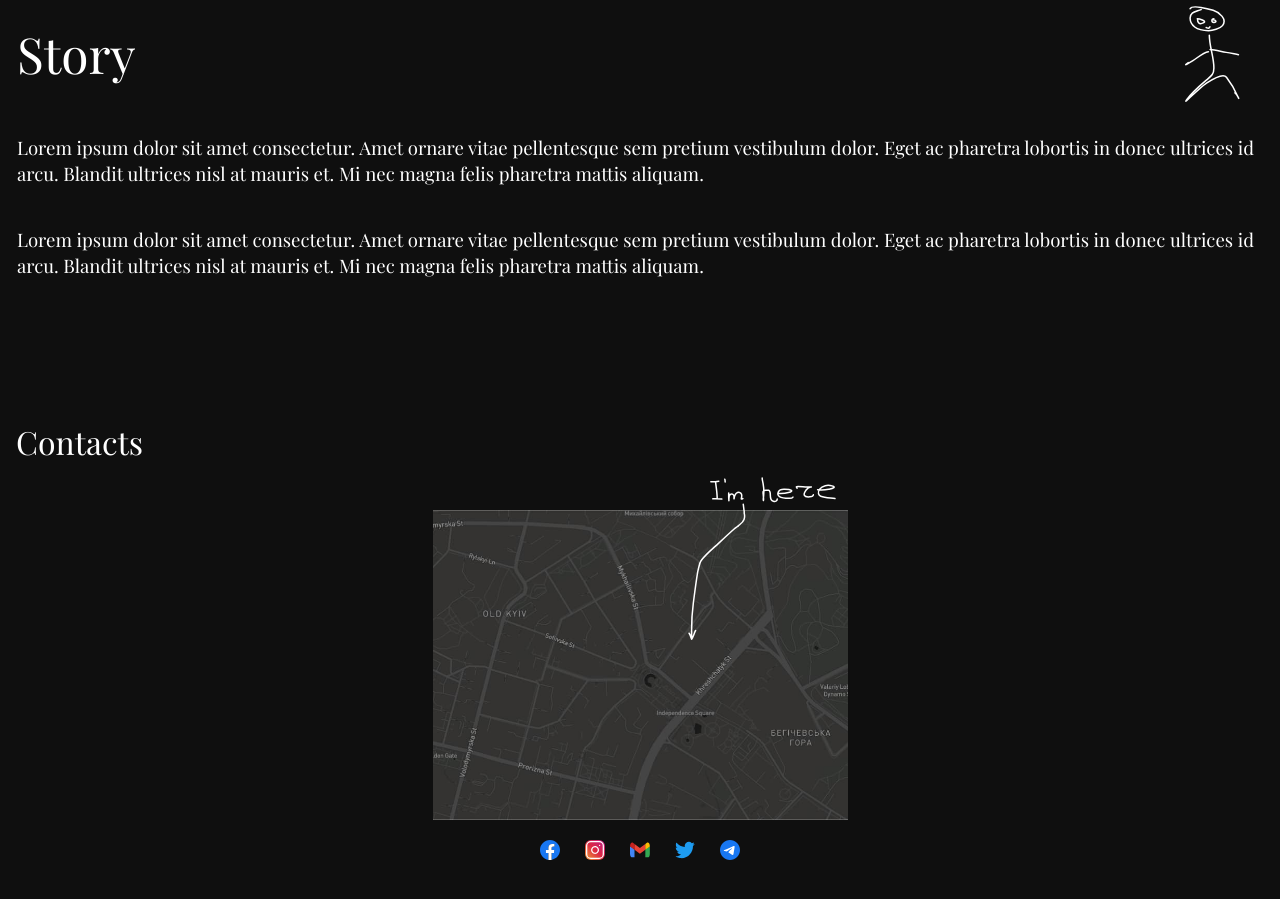
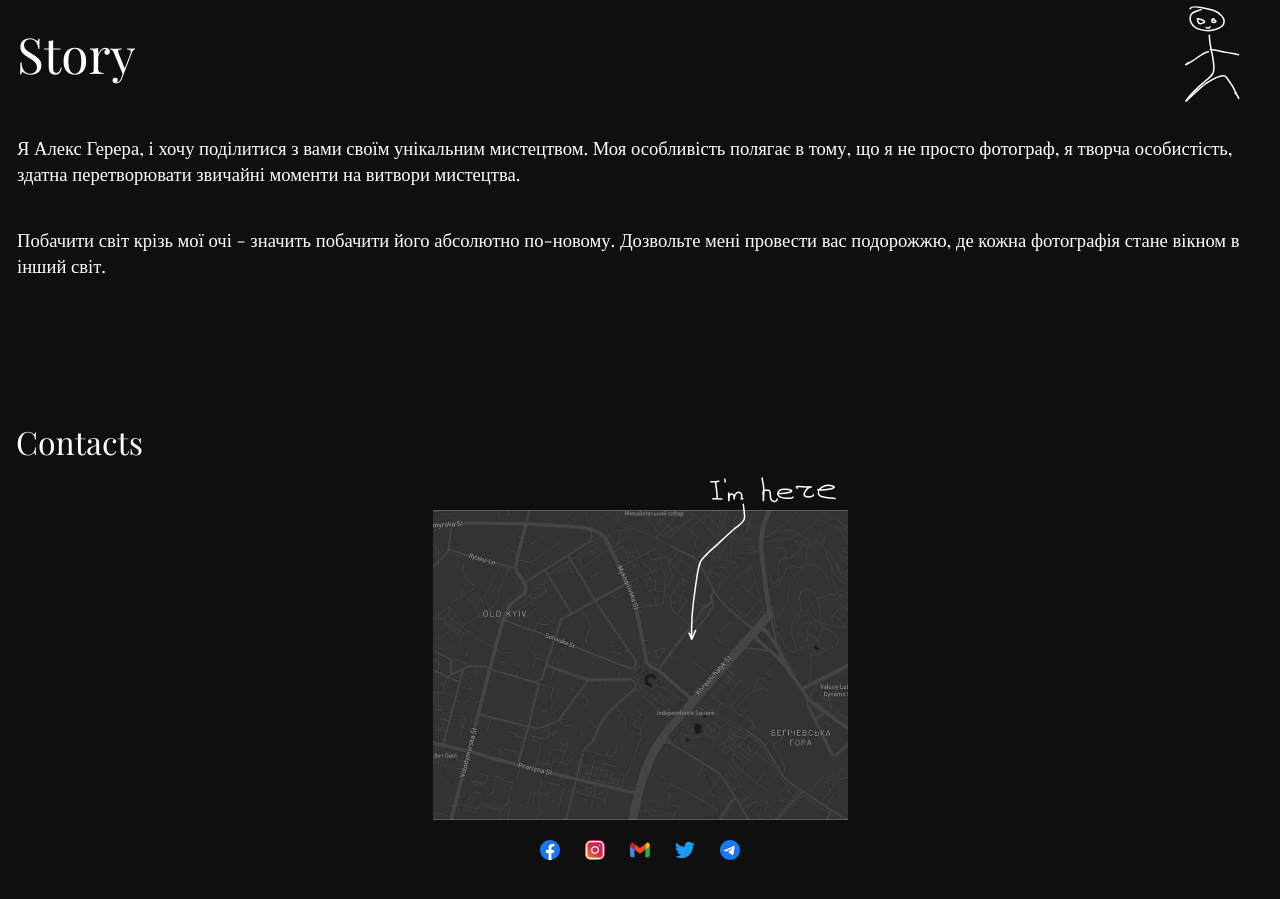
Before and after one commit to DKolod/alex-gerera, a React (Create React App) app: page / in a window 1280 px wide. Shown: the part 1000-1899 px from the top of the page. Built offline with nearby package versions, Linux system fonts and the light colour scheme.

Commit message:
add text

```diff
--- a/src/components/sections/Story/Story.jsx
+++ b/src/components/sections/Story/Story.jsx
@@ -13,12 +13,12 @@ const Story = () => {
       </div>
 
       <p className={styles.storyText}>
-        Lorem ipsum dolor sit amet consectetur. Amet ornare vitae pellentesque sem pretium vestibulum dolor. Eget ac pharetra lobortis in donec ultrices id
-        arcu. Blandit ultrices nisl at mauris et. Mi nec magna felis pharetra mattis aliquam.
+        Я Алекс Герера, і хочу поділитися з вами своїм унікальним мистецтвом. Моя особливість полягає в тому, що я не просто фотограф, я творча особистість,
+        здатна перетворювати звичайні моменти на витвори мистецтва.
       </p>
       <p className={styles.storyText}>
-        Lorem ipsum dolor sit amet consectetur. Amet ornare vitae pellentesque sem pretium vestibulum dolor. Eget ac pharetra lobortis in donec ultrices id
-        arcu. Blandit ultrices nisl at mauris et. Mi nec magna felis pharetra mattis aliquam.
+        Побачити світ крізь мої очі - значить побачити його абсолютно по-новому. Дозвольте мені провести вас подорожжю, де кожна фотографія стане вікном в інший
+        світ.
       </p>
     </div>
   );
```
